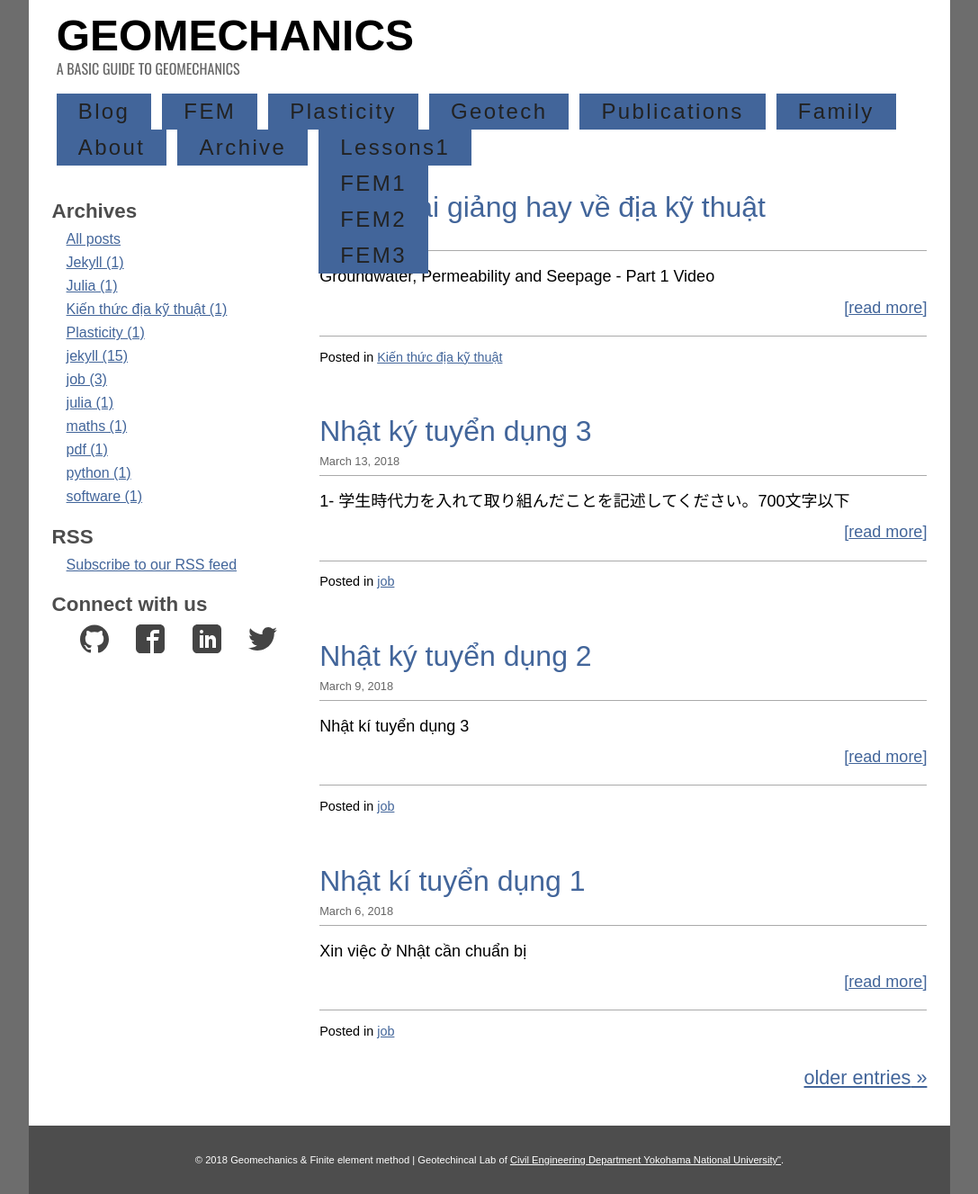
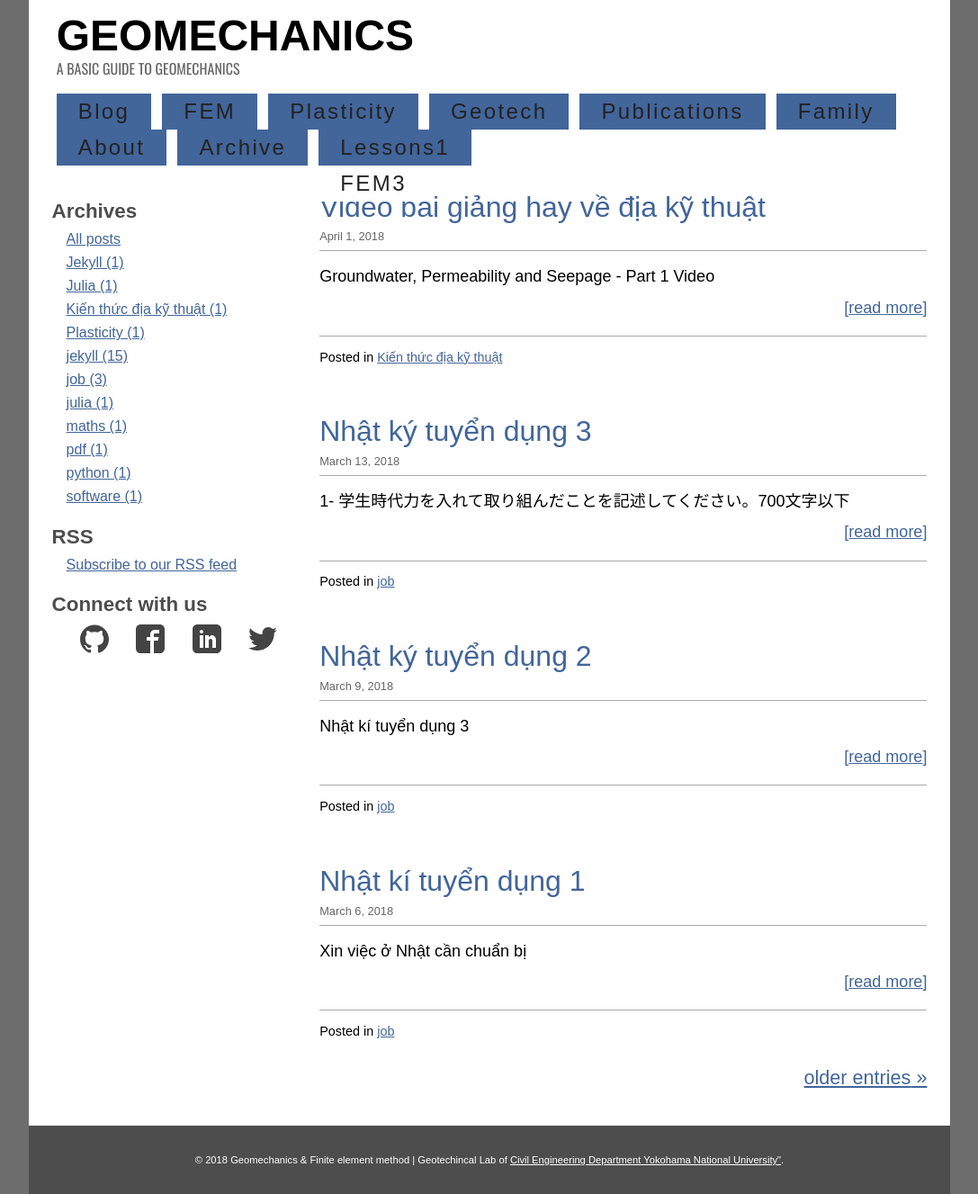
Before and after one commit to quangvunp/geomechanics, a Jekyll site: the page built from index.html, in a window 1280 px wide. Shown: the whole page at 90% size, without its empty margins (96-1183 px from the left). Built offline with Jekyll 4.4.1, drawn with Linux system fonts in a browser that asks for light colours; the list of posts is cut into pages by our own code.

Commit message:
Update main.css

```diff
--- a/css/main.css
+++ b/css/main.css
@@ -798,11 +798,19 @@
 	color: #222;
 	font-size: 24px;
 	padding: 24px 14 px;
+	text-decoration: none;
 }
 
 nav  ul li ul {
 	display: block;
 	position: absolute;
+	background-color: #fff;
+}
+
+nav  ul li ul li a{
+	display: block;
+	position: absolute;
+	background-color: #fff;
 }
 /* --------------------------------------------------
    article styles
```
